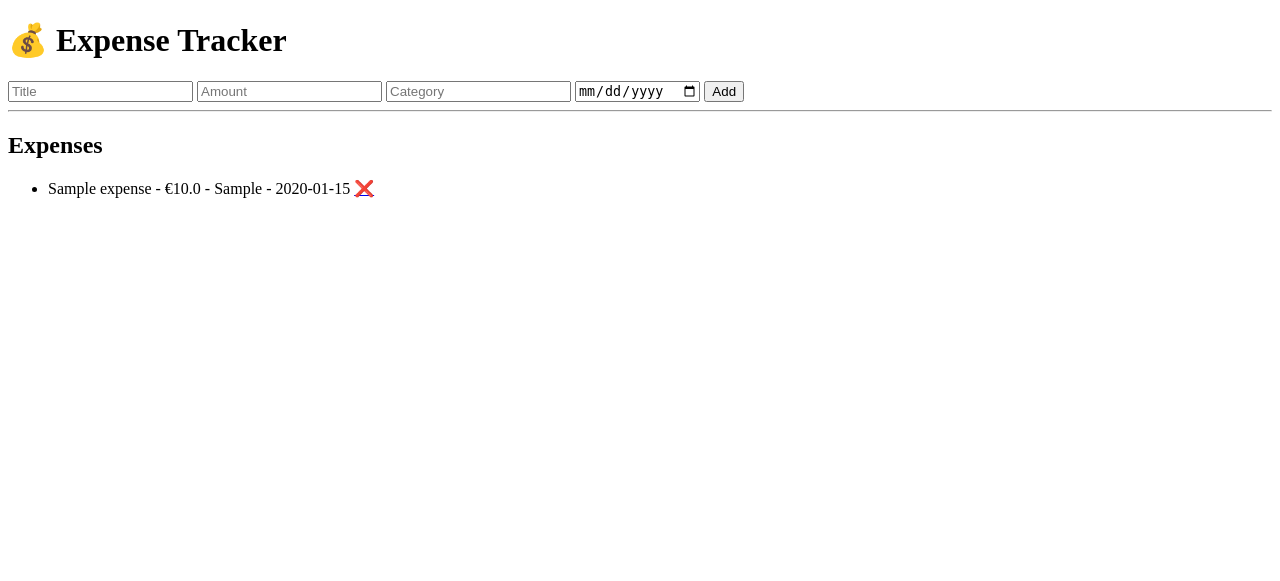
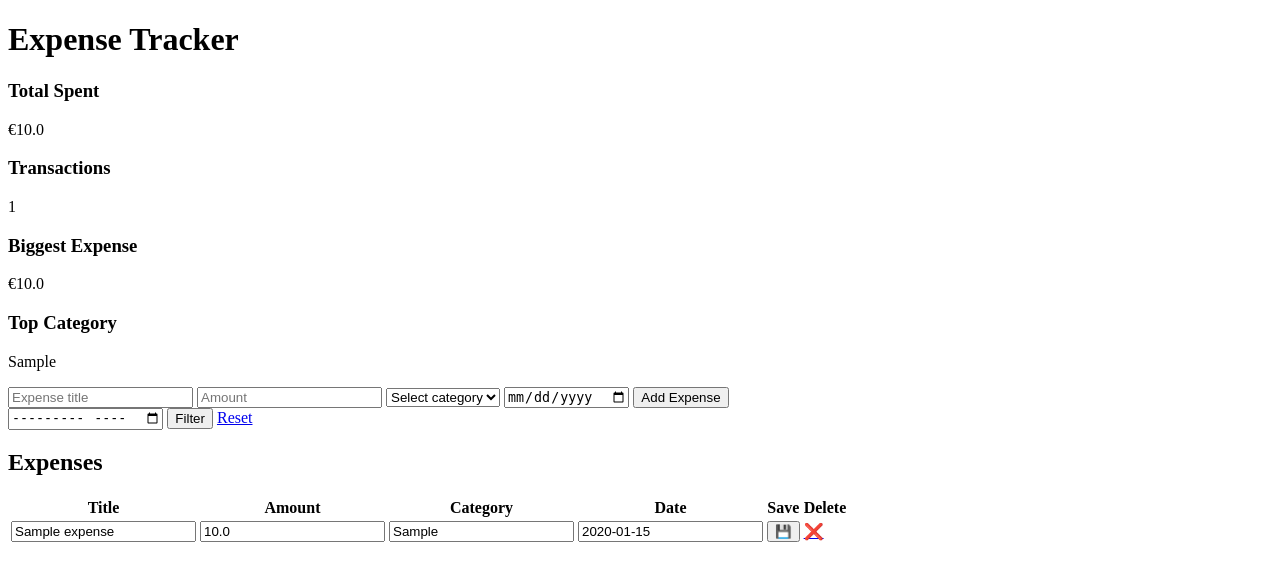
Before and after one commit to moliveiramyers/expense-tracker-sql, a Flask app: page / in a window 1280 px wide. Shown: the top 581 px of the page. Run offline with Flask 3, Linux system fonts and the light colour scheme; tables that the repository leaves empty hold one stand-in row (values such as "Sample post").

Commit message:
Month, Max, Top Cat, Total, Filter + css + js frontend AJAX

```diff
--- a/app.py
+++ b/app.py
@@ -1,4 +1,4 @@
-from flask import Flask, render_template, request, redirect
+from flask import Flask, render_template, request, redirect, jsonify
 import sqlite3
 
 app = Flask(__name__)
@@ -32,10 +32,53 @@
 def index():
     conn = connect()
     cur = conn.cursor()
-    cur.execute("SELECT * FROM expenses")
+
+    # Filter by month
+    month = request.args.get("month")
+    if month:
+        cur.execute("""
+            SELECT * FROM expenses
+            WHERE strftime('%Y-%m', date) = ?
+            ORDER BY date DESC
+        """, (month,))
+    else:
+        cur.execute("SELECT * FROM expenses ORDER BY date DESC")
     expenses = cur.fetchall()
+
+    # TOTAL
+    cur.execute("SELECT SUM(amount) FROM expenses")
+    total = cur.fetchone()[0] or 0
+
+    # COUNT
+    cur.execute("SELECT COUNT(*) FROM expenses")
+    count = cur.fetchone()[0]
+
+    # MAX EXPENSE
+    cur.execute("SELECT MAX(amount) FROM expenses")
+    max_expense = cur.fetchone()[0] or 0
+
+    # MOST USED CATEGORY
+    cur.execute("""
+    SELECT category, COUNT(*) as c
+    FROM expenses
+    GROUP BY category
+    ORDER BY c DESC
+    LIMIT 1
+    """)
+    row = cur.fetchone()
+    top_category = row[0] if row else "N/A"
+
     conn.close()
-    return render_template("index.html", expenses=expenses)
+
+    return render_template(
+        "index.html",
+        expenses=expenses,
+        total=total,
+        count=count,
+        max_expense=max_expense,
+        top_category=top_category,
+        month=month
+        )
 
 
 @app.route("/add", methods=["POST"])
@@ -46,10 +89,16 @@
     date = request.form["date"]
 
     conn = connect()
-    cur = conn.cursor("""
+    cur = conn.cursor()
+
+    cur.execute("""
     INSERT INTO expenses(title, amount, category, date)
     VALUES (?, ?, ?, ?)
     """, (title, amount, category, date))
+
+    conn.commit()
+    conn.close()
+    return redirect("/")
 
 @app.route("/delete/<int:id>")
 def delete(id):
@@ -61,71 +110,34 @@
     conn.close()
     return redirect("/")
 
+@app.route("/update/<int:id>", methods=["POST"])
+def update(id):
+    data = request.get_json()
+
+    conn = connect()
+    cur = conn.cursor()
+
+    cur.execute("""
+    UPDATE expenses
+    SET title = ?, amount = ?, category = ?, date = ?
+    WHERE id = ?
+    """, (
+        data["title"],
+        data["amount"],
+        data["category"],
+        data["date"],
+        id
+    ))
+
+    conn.commit()
+    conn.close()
+
+    return jsonify({
+    "status": "ok",
+    "updated": id
+})
+
+
 if __name__ == "__main__":
     create_table()
     app.run(debug=True)
-
-
-# # Insert data
-# def add_expense(title, amount, category, date):
-#     conn = connect()
-#     cur = conn.cursor()
-
-#     cur.execute("""
-#     INSERT INTO expenses (title, amount, category, date)
-#     VALUES (?,?,?,?)
-#     """, (title, amount, category, date)
-#     )
-#     # save new changes
-#     conn.commit()
-#     conn.close()
-
-# # SELECT
-# def list_expenses():
-#     conn = connect()
-#     cur = conn.cursor()
-
-#     cur.execute("SELECT * FROM expenses")
-#     rows = cur.fetchall()
-
-#     conn.close()
-#     return rows
-
-# #  DELETE
-# def delete_expense(expense_id, title, amout, category):
-#     conn = connect()
-#     cur = conn.cursor()
-
-#     cur.execute(" DELETE FROM expenses WHERE id = ?", (expense_id))
-
-#     conn.commit()
-#     conn.close()
-
-# # UPDATE
-# def update_expense(expense_id, title, amount, category):
-#     conn = connect()
-#     cur = conn.cursor()
-
-#     cur.execute("""
-#     UPDATE expenses
-#     SET title = ?, amount = ?, category = ?
-#     WHERE id = ?
-#     """)
-#     conn.commit()
-#     conn.close()
-
-# # TEST
-
-# create_table()
-
-# add_expense("Lunch", 12.5, "Food", "2026-05-07")
-# add_expense("Bus ticket", 2.0, "Transport", "2026-05-07")
-
-# print("EXPENSES: ")
-
-# for e in list_expenses():
-#     print(e)
-
-
-# #delete_expense(1)
-# #update_expense(2, "Bus ticket", 3.0, "Transport")
--- /dev/null
+++ b/static/app.js
@@ -0,0 +1,35 @@
+function updateExpense(id) {
+    fetch("/update/" + id, {
+        method: "POST",
+        headers: {
+            "Content-Type": "application/json"
+        },
+        body: JSON.stringify({
+            title: document.getElementById("title-" + id).value,
+            amount: parseFloat(document.getElementById("amount-" + id).value),
+            category: document.getElementById("category-" + id).value,
+            date: document.getElementById("date-" + id).value
+        })
+    })
+        .then(res => res.json())
+        .then(data => {
+            console.log("updated:", data);
+
+            // pega a linha atual
+            const row = document.getElementById("row-" + id);
+
+            row.style.backgroundColor = "#e7ffe7";
+
+            setTimeout(() => {
+                row.style.backgroundColor = "white";
+            }, 500);
+        })
+}
+
+document.addEventListener("DOMContentLoaded", () => {
+    document.querySelectorAll(".save-expense").forEach((button) => {
+        button.addEventListener("click", () => {
+            updateExpense(button.dataset.expenseId);
+        });
+    });
+});
--- a/templates/index.html
+++ b/templates/index.html
@@ -4,33 +4,101 @@
 <head>
     <meta charset="UTF-8">
     <meta name="viewport" content="width=device-width, initial-scale=1.0">
-    <title>Document</title>
+    <link rel="stylesheet" href="{{ url_for('static', filename='style.css') }}">
+    <script src="{{ url_for('static', filename='app.js') }}" defer></script>
+    <title>Expense Tracker</title>
 </head>
 
 <body>
-    <h1>💰 Expense Tracker</h1>
+    <div class="container">
+        <h1> Expense Tracker</h1>
+
+        <div class="dashboard">
+
+            <div class="card">
+                <h3>Total Spent</h3>
+                <p>€{{ total }}</p>
+            </div>
+
+            <div class="card">
+                <h3>Transactions</h3>
+                <p>{{ count }}</p>
+            </div>
+
+            <div class="card">
+                <h3>Biggest Expense</h3>
+                <p>€{{ max_expense }}</p>
+            </div>
+
+            <div class="card">
+                <h3>Top Category</h3>
+                <p>{{ top_category }}</p>
+            </div>
+
+        </div>
 
         <form action="/add" method="POST">
-        <input name="title" placeholder="Title" required>
+            <input name="title" placeholder="Expense title" required>
             <input name="amount" type="number" step="0.01" placeholder="Amount" required>
-        <input name="category" placeholder="Category">
+            <select name="category" required>
+                <option value="">Select category</option>
+                <option value="Groceries">🛒 Groceries</option>
+                <option value="House Bills">💸 House Bills</option>
+                <option value="Restaurants">🍽 Restaurants</option>
+                <option value="Transport">🚆 Transport</option>
+                <option value="Rent">🏠 Rent</option>
+                <option value="Education">🎓 Education</option>
+                <option value="Shopping">🛍 Shopping</option>
+                <option value="Leisure">🎮 Leisure</option>
+                <option value="Health">💊 Health</option>
+                <option value="Other">📦 Other</option>
+            </select>
             <input name="date" type="date" required>
-        <button type="submit">Add</button>
+            <button type="submit">Add Expense</button>
         </form>
 
-    <hr>
+        <!-- FILTER -->
+        <form method="GET">
+            <input type="month" name="month" value="{{ month }}">
+            <button type="submit">Filter</button>
+            <a href="/">Reset</a>
+        </form>
 
         <h2>Expenses</h2>
 
-    <ul>
+        <table>
+
+            <tr>
+                <th>Title</th>
+                <th>Amount</th>
+                <th>Category</th>
+                <th>Date</th>
+                <th>Save</th>
+                <th>Delete</th>
+            </tr>
+
             {% for e in expenses %}
-        <li>
-            {{ e[1] }} - €{{ e[2] }} - {{ e[3] }} - {{ e[4] }}
+            <tr id="row--{{ e[0] }}">
+                <td><input value="{{ e[1] }}" id="title-{{ e[0] }}"></td>
+                <td><input value="{{ e[2] }}" id="amount-{{ e[0] }}"></td>
+                <td><input value="{{ e[3] }}" id="category-{{ e[0] }}"></td>
+                <td><input value="{{ e[4] }}" id="date-{{ e[0] }}"></td>
+
+                <td>
+                    <button type="button" class="save-expense" data-expense-id="{{ e[0] }}" aria-label="Save expense">
+                        💾
+                    </button>
+                </td>
+
+                <td>
                     <a href="/delete/{{ e[0] }}">❌</a>
-        </li>
+                </td>
+            </tr>
             {% endfor %}
-    </ul>
 
+        </table>
+
+    </div>
 </body>
 
 </html>
```
Lines whose indentation alone changed are shown as unchanged.
